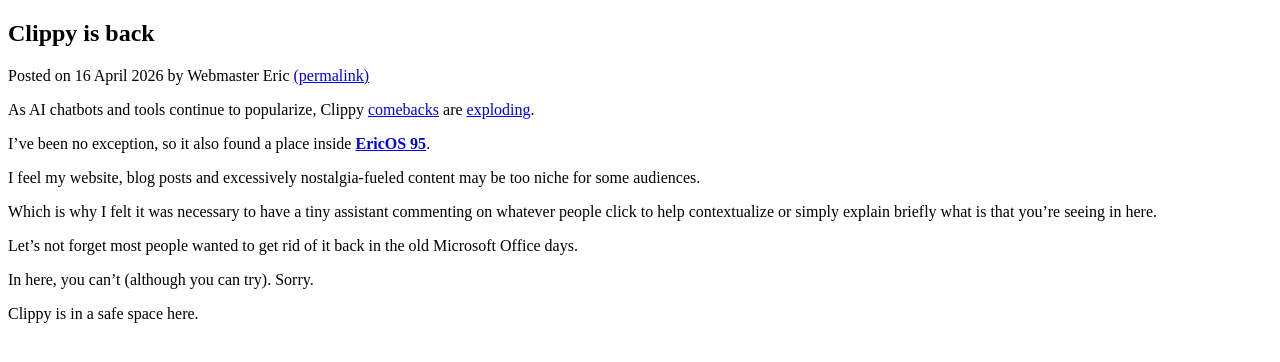
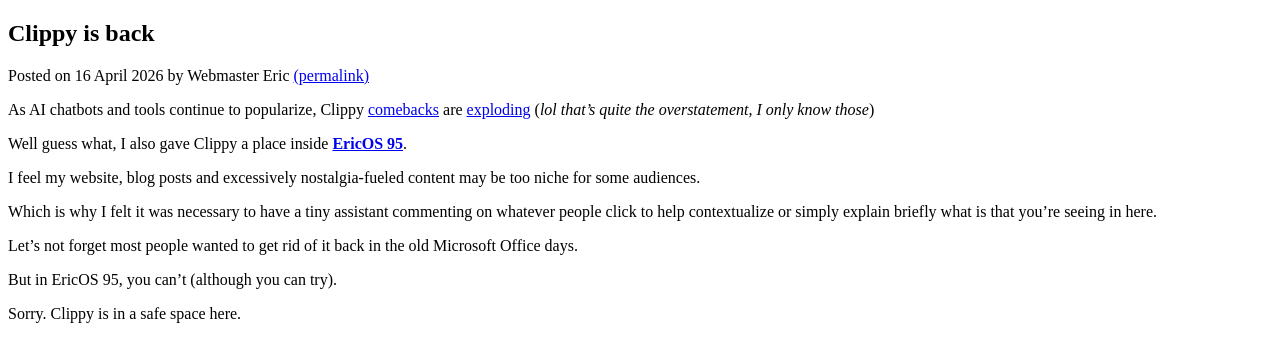
Before and after one commit to ericcastro/ericcastro.github.io, an Astro site: page /post-fragments/2026-04-16-clippy-is-back in a window 1280 px wide. Built offline with nearby package versions, Linux system fonts and the light colour scheme; Astro itself is replaced by a stand-in of ours.

Commit message:
Update Clippy blog post for clarity and tone

```diff
--- a/src/content/posts/2026-04-16-clippy-is-back.md
+++ b/src/content/posts/2026-04-16-clippy-is-back.md
@@ -5,9 +5,9 @@ date: 16 April 2026
 author: Webmaster Eric
 clippy: "It looks like **Clippy** somehow talked his way back into relevance. Hehe."
 ---
-As AI chatbots and tools continue to popularize, Clippy [comebacks](https://news.ycombinator.com/item?id=47063723) are [exploding](https://github.com/felixrieseberg/clippy).
+As AI chatbots and tools continue to popularize, Clippy [comebacks](https://news.ycombinator.com/item?id=47063723) are [exploding](https://github.com/felixrieseberg/clippy) (_lol that's quite the overstatement, I only know those_)
 
-I've been no exception, so it also found a place inside **[EricOS 95](projects/ericos-95/)**.
+Well guess what, I also gave Clippy a place inside **[EricOS 95](projects/ericos-95/)**.
 
 I feel my website, blog posts and excessively nostalgia-fueled content may be too niche for some audiences.
 
@@ -15,6 +15,6 @@ Which is why I felt it was necessary to have a tiny assistant commenting on what
 
 Let's not forget most people wanted to get rid of it back in the old Microsoft Office days.
 
-In here, you can't (although you can try). Sorry.
+But in EricOS 95, you can't (although you can try).
 
-Clippy is in a safe space here.
+Sorry. Clippy is in a safe space here.
```
